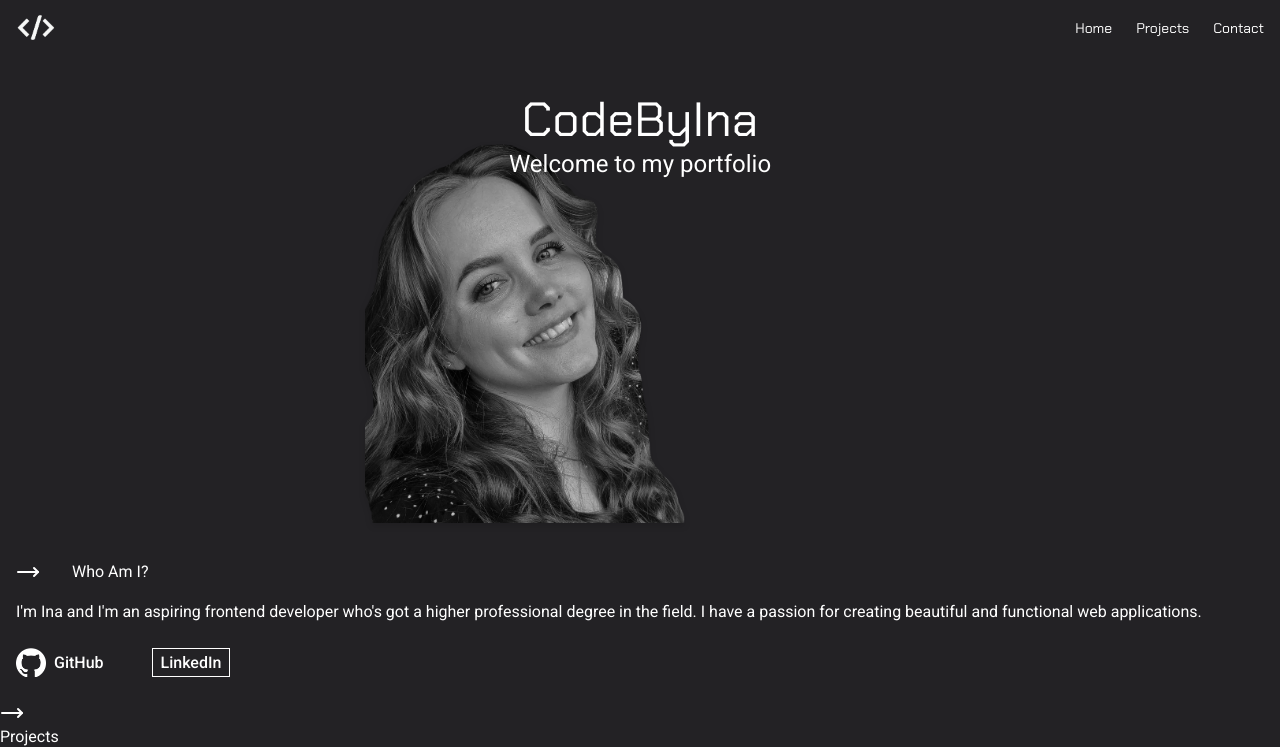
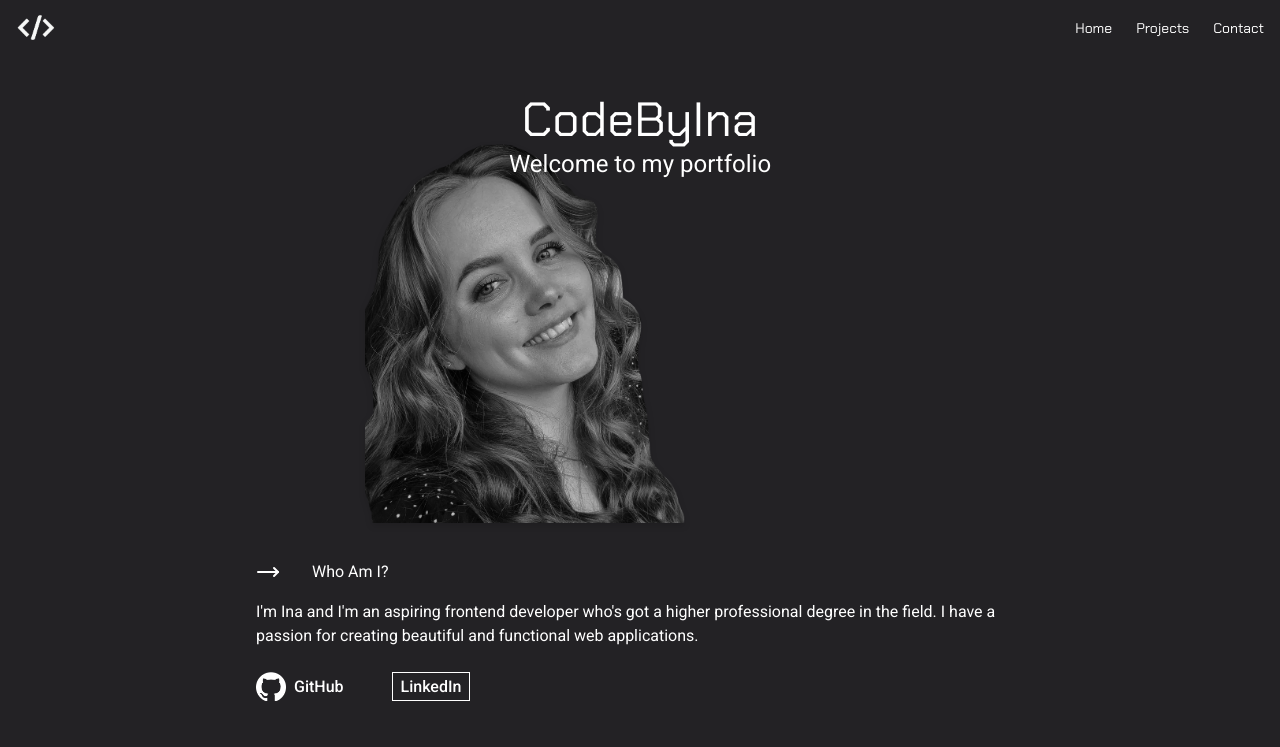
Before and after one commit to Inaelise/portfolio-2, a React (Vite) app: page / in a window 1280 px wide. Shown: the top 747 px of the page. Built offline with nearby package versions, Linux system fonts and the light colour scheme.

Commit message:
Adds styling classes

```diff
--- a/src/components/Layout.jsx
+++ b/src/components/Layout.jsx
@@ -39,7 +39,7 @@ export default function Layout() {
   return (
     <>
       <Header />
-      <main>
+      <main className="flex flex-col gap-20 mx-auto max-w-[800px]">
         {isHome ? (
           <>
             <MotionSection
```
